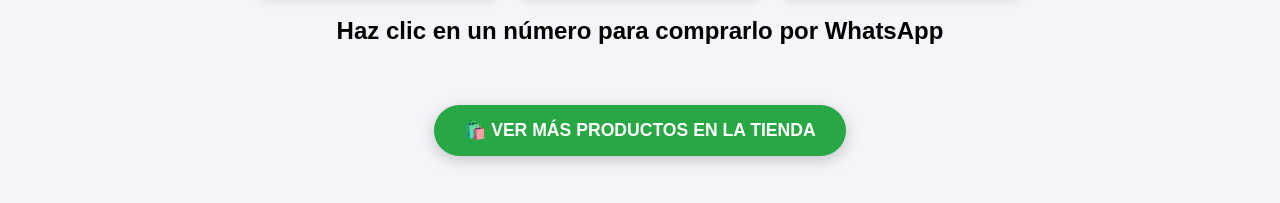
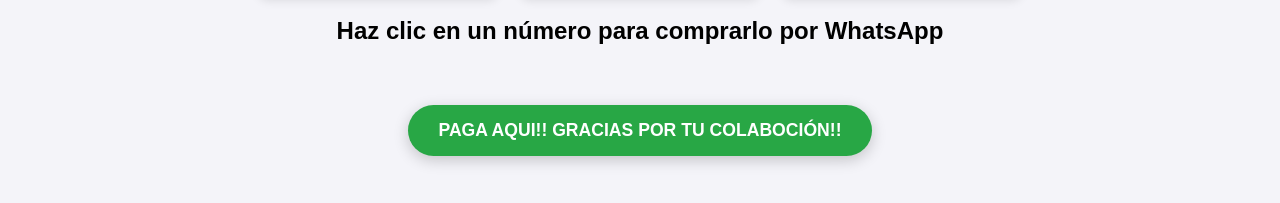
Before and after one commit to juanyless/sorteo.Rifa-, a plain HTML site: page index.html in a window 1280 px wide. Shown: the part 471-674 px from the top of the page. Drawn offline with Linux system fonts and the light colour scheme; no server answers.

Commit message:
Actualización del boton de pago de la rifa

```diff
--- a/index.html
+++ b/index.html
@@ -74,7 +74,8 @@
                 font-size: 1.1rem;
                 box-shadow: 0 4px 15px rgba(0,0,0,0.2);
             ">
-                🛍️ VER MÁS PRODUCTOS EN LA TIENDA
+               PAGA AQUI!! GRACIAS POR TU COLABOCIÓN!!
+
             </a>
         </div>
 
```
